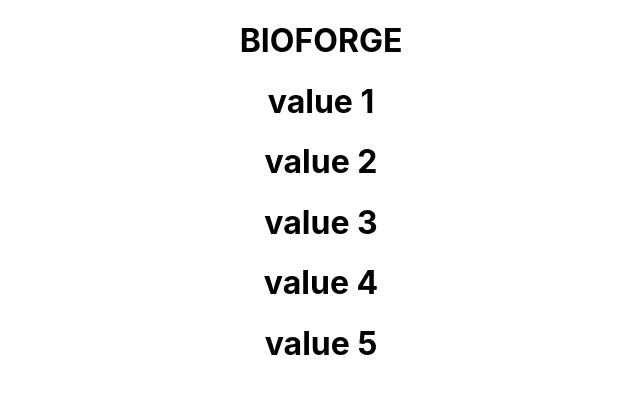
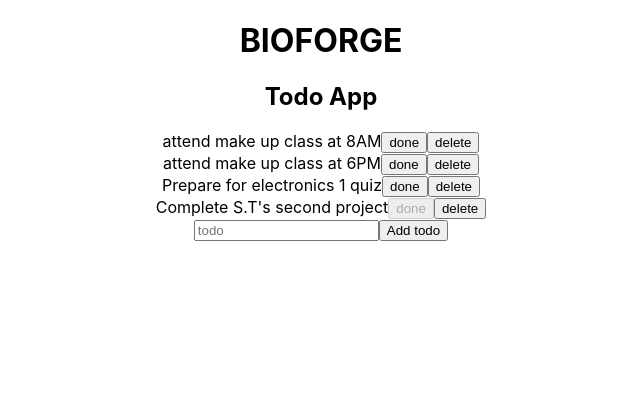
Before and after one commit to AbrarChowdhury/react-training-for-interns, a React (Create React App) app: page / in a window 1280 px wide. Shown: the top 394 px of the page, without its empty margins (319-959 px from the left). Built offline with nearby package versions, Linux system fonts and the light colour scheme.

Commit message:
create basic todo components

```diff
--- a/src/App.js
+++ b/src/App.js
@@ -1,26 +1,51 @@
+import { useState } from 'react';
 import './App.css';
-import MyComponent from './MyComponent'
+import TodoRow from './components/TodoRow';
 
 function App() {
-  const values = [
-    "value 1",
-    "value 2",
-    "value 3",
-    "value 4",
-    "value 5",
-  ]
+  const [todoes, setTodoes] = useState([
+    {
+      value:"attend make up class at 8AM",
+      isDone: false
+    },
+    {
+      value:"attend make up class at 6PM",
+      isDone: false
+    },
+    {
+      value:"Prepare for electronics 1 quiz",
+      isDone: false
+    },
+    {
+      value:"Complete S.T's second project",
+      isDone: true
+    },
+  ])
+
+  let todoInputValue=""
+
+  const handleChange = (event)=>{
+    todoInputValue = event.target.value
+    console.log(todoInputValue)
+  }
+
+  const addTodo = ()=>{
+    setTodoes( prevTodoes => [ ...prevTodoes, { value:todoInputValue, isDone:false } ])
+    console.log(todoes)
+  }
+
   return (
     <div className="App">
       <h1>BIOFORGE</h1>
-      {/* <MyComponent value="I am the 2nd instance of this comp" /> */}
-      {values.map((value) => (
-        <MyComponent value={value} />
-      ))}
-      {/* <MyComponent value="I am the first instance of this comp" />
-         <MyComponent value="I am the 2nd instance of this comp" />
-        <MyComponent value="I am the 3rd instance of this comp" />
-        <MyComponent value="I am the 4th instance of this comp" />
-        <MyComponent value="I am the 5th instance of this comp" /> */}
+      <h2>Todo App</h2>
+
+      { todoes.map( todo=>
+        <TodoRow todo={todo}/>
+      )}
+
+      <input name="todo-input" type="text" placeholder='todo' onChange={(event)=>handleChange(event)}/>
+      <button onClick={addTodo}>Add todo</button>
+
     </div>
   )
 }
--- a/src/MyComponent.js
+++ b/src/MyComponent.js
@@ -2,9 +2,14 @@ import React from 'react'
 
 const MyComponent = (props) => {
   return (
-    <div>
-      <h1>{props.value}</h1>
-    </div>
+    <>
+      <div>
+        <h1>{ props.value }</h1>
+      </div>
+      <div>
+
+      </div>
+    </>
   )
 }
 
--- /dev/null
+++ b/src/components/TodoRow.js
@@ -0,0 +1,13 @@
+import React from 'react'
+
+const TodoRow = ({ todo }) => {
+  return (
+    <div>
+        <span>{todo.value}</span>
+        <button disabled={todo.isDone} >done</button>
+        <button>delete</button>
+    </div>
+  )
+}
+
+export default TodoRow
```
